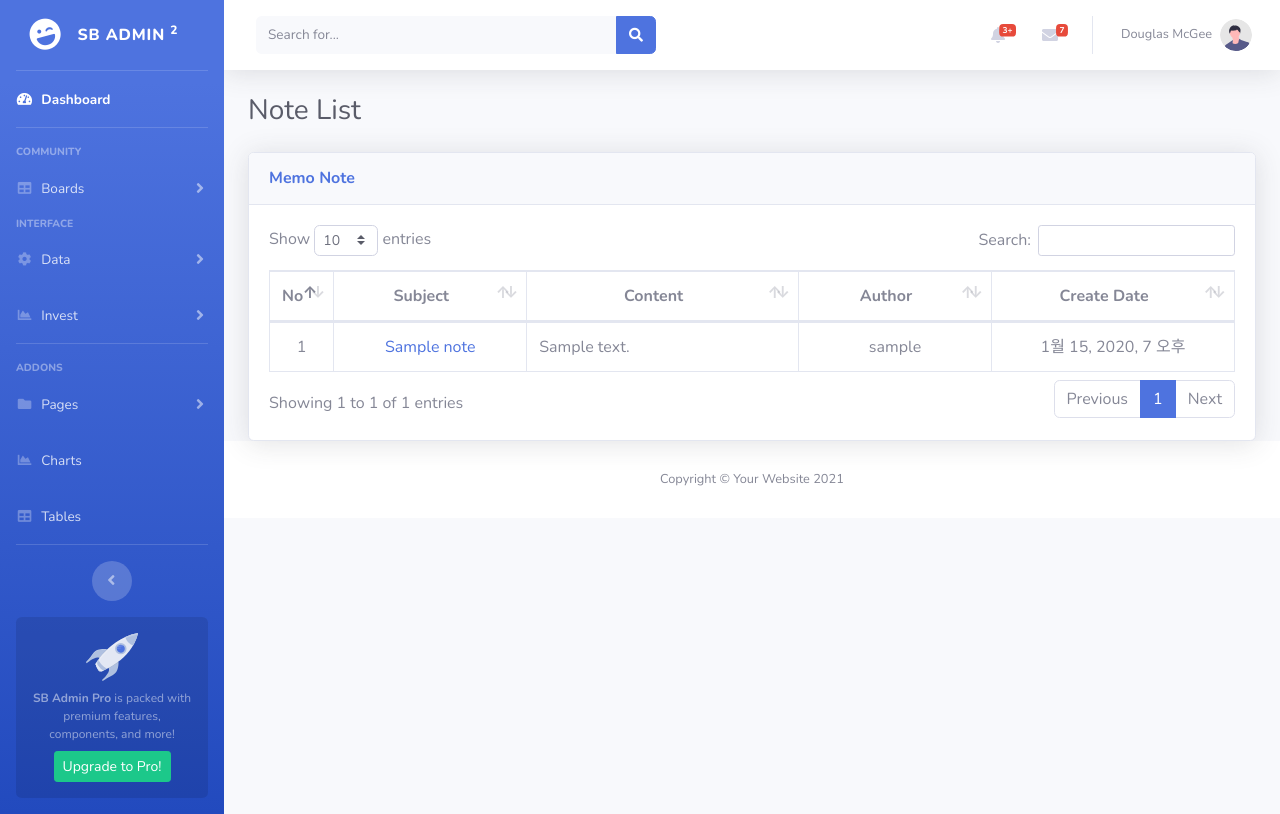
After one commit to dhfmepd/mysite_admin, a Django app: page /invest/note_list/MM in a window 1280 px wide. The commit adds this page. Run offline with Django 3.2, Linux system fonts and the light colour scheme; a user stored in the database is signed in; tables that the repository leaves empty hold one stand-in row (values such as "Sample post"); some libraries are stand-ins or nearby versions.

Commit message:
달력 스터디 개발

```diff
--- a/invest/urls.py
+++ b/invest/urls.py
@@ -5,6 +5,7 @@ app_name = 'invest'
 
 urlpatterns = [
     path('calendar/', base_views.calendar_main, name='calendar'),
+    path('note_list/<str:type>', base_views.note_list, name='note_list'),
     path('note/create/calendar/', note_views.note_create_calendar, name='note_create_calendar'),
     path('note/detail/calendar/<int:note_id>', note_views.note_detail_calendar, name='note_detail_calendar'),
 ]
--- a/invest/views/base_views.py
+++ b/invest/views/base_views.py
@@ -4,6 +4,7 @@ from dateutil.relativedelta import *
 from django.db.models import Q, F
 from django.db.models.expressions import Window
 from django.db.models.functions import RowNumber
+from django.core.paginator import Paginator
 from django.shortcuts import render
 from django.contrib.auth.decorators import login_required
 from django.contrib.humanize.templatetags.humanize import ordinal
@@ -102,3 +103,23 @@ def convertDateInputFormat(year, month, day):
         date = date + '-' + str(day)
 
     return date
+
+
+@login_required(login_url='common:login')
+def note_list(request, type):
+    note_list = Note.objects.filter(type=type).annotate(row_number=Window(expression=RowNumber(), order_by=F('create_date').desc())).order_by("-create_date")
+
+    # 하단 조회결과 타이르 처리
+    tgt_header_text = type
+    for code, label in Note.type_choices:
+        if code == type:
+            tgt_header_text = label + " Note"
+
+    if note_list.count() == 0:
+        paginator = Paginator(note_list, 1)
+    else:
+        paginator = Paginator(note_list, note_list.count())
+    page_obj = paginator.get_page('1')
+
+    context = {'note_list': page_obj, 'tgt_type': type, 'tgt_header_text': tgt_header_text}
+    return render(request, 'invest/note_list.html', context)
--- a/invest/views/note_views.py
+++ b/invest/views/note_views.py
@@ -44,8 +44,6 @@ def note_detail_calendar(request, note_id):
         return redirect('invest:calendar')
 
     if request.method == 'POST':
-        print(request.POST)
-
         form = NoteForm(request.POST, instance=note)
         if form.is_valid():
             note = form.save(commit=False)
--- a/templates/common/sidebar.html
+++ b/templates/common/sidebar.html
@@ -73,6 +73,8 @@
                     <div class="bg-white py-2 collapse-inner rounded">
                         <h6 class="collapse-header">Invest:</h6>
                         <a class="collapse-item" href="{% url 'invest:calendar' %}">Calendar</a>
+                        <a class="collapse-item" href="{% url 'invest:note_list' 'MM' %}">Memo List</a>
+                        <a class="collapse-item" href="{% url 'invest:note_list' 'TD' %}">Trade List</a>
                     </div>
                 </div>
             </li>
--- a/templates/invest/note_form.html
+++ b/templates/invest/note_form.html
@@ -84,18 +84,18 @@
 
                 </div>
                 <div class="card-footer d-flex justify-content-between">
-                    <a href="{% url 'invest:calendar' %}" class="btn btn-primary btn-icon-split">
+                    <a class="btn btn-primary btn-icon-split" onClick="history.go(-1)">
                         <span class="icon text-white-50">
                             <i class="fas fa-arrow-left"></i>
                         </span>
-                        <span class="text">목록</span>
+                        <span class="text">Prev</span>
                     </a>
                     <div class="d-flex justify-content-end">
                         <a class="submit-btn btn btn-primary btn-icon-split">
                             <span class="icon text-white-50">
                                 <i class="fas fa-save"></i>
                             </span>
-                            <span class="text">저장</span>
+                            <span class="text">Save</span>
                         </a>
                     </div>
                 </div>
--- /dev/null
+++ b/templates/invest/note_list.html
@@ -0,0 +1,67 @@
+{% extends 'common/base.html' %}
+{% load static %}
+{% block content %}
+<div class="container-fluid">
+    <!-- Page Heading -->
+    <div class="d-sm-flex align-items-center justify-content-between mb-4">
+        <h1 class="h3 mb-0 text-gray-800">Note List</h1>
+    </div>
+
+    <!-- DataTales Example -->
+    <div class="card shadow">
+        <div class="card-header py-3 d-flex flex-row align-items-center justify-content-between">
+            <h6 class="m-0 font-weight-bold text-primary">{{ tgt_header_text }}</h6>
+        </div>
+
+        <div class="card-body">
+            <div class="table-responsive">
+                <table class="table table-bordered" id="dataTable">
+                    <thead>
+                        <tr>
+                            <th class="text-center" style="width: 20px;">No</th>
+                            {% if tgt_type == "MM" %}
+                            <th class="text-center" style="width: 150px;">Subject</th>
+                            <th class="text-center">Content</th>
+                            {% else %}
+                            <th class="text-center" style="width: 50px;">State</th>
+                            <th class="text-center" style="width: 80px;">Ticker</th>
+                            <th class="text-center" style="width: 80px;">Price</th>
+                            <th class="text-center" style="width: 70px;">Quantity</th>
+                            <th class="text-center">Subject</th>
+                            {% endif %}
+                            <th class="text-center" style="width: 150px;">Author</th>
+                            <th class="text-center" style="width: 200px;">Create Date</th>
+                        </tr>
+                    </thead>
+
+                    <tbody>
+                        {% if note_list %}
+                        {% for note in note_list %}
+                        <tr class="text-center">
+                            <td>{{ note.row_number }}</td>
+                            {% if tgt_type == "MM" %}
+                            <td><a href="{% url 'invest:note_detail_calendar' note.id %}">{{ note.subject }}</a></td>
+                            <td class="text-left">{{ note.content }}</td>
+                            {% else %}
+                            <td><span class="badge badge-{% if note.state == 'BY' %}success{% else %}danger{% endif %} px-2 py-1">{{ note.get_state_display }}<span</td>
+                            <td>{{ note.ticker }}</td>
+                            <td class="text-right">{{ note.price }}</td>
+                            <td class="text-right">{{ note.quantity }}</td>
+                            <td><a href="{% url 'invest:note_detail_calendar' note.id %}">{{ note.subject }}</a></td>
+                            {% endif %}
+                            <td>{{ note.author.username }}</td>
+                            <td>{{ note.create_date }}</td>
+                        </tr>
+                        {% endfor %}
+                        {% else %}
+                        <tr>
+                            <td colspan='{% if tgt_type == 'MM' %}5{% else %}8{% endif %}" class="text-center">There are no registered posts.</td>
+                        </tr>
+                        {% endif %}
+                    </tbody>
+                </table>
+            </div>
+        </div>
+    </div>
+</div>
+{% endblock %}
```
Also changed, not shown: templates/invest/calendar.html (+4 -6 lines).
